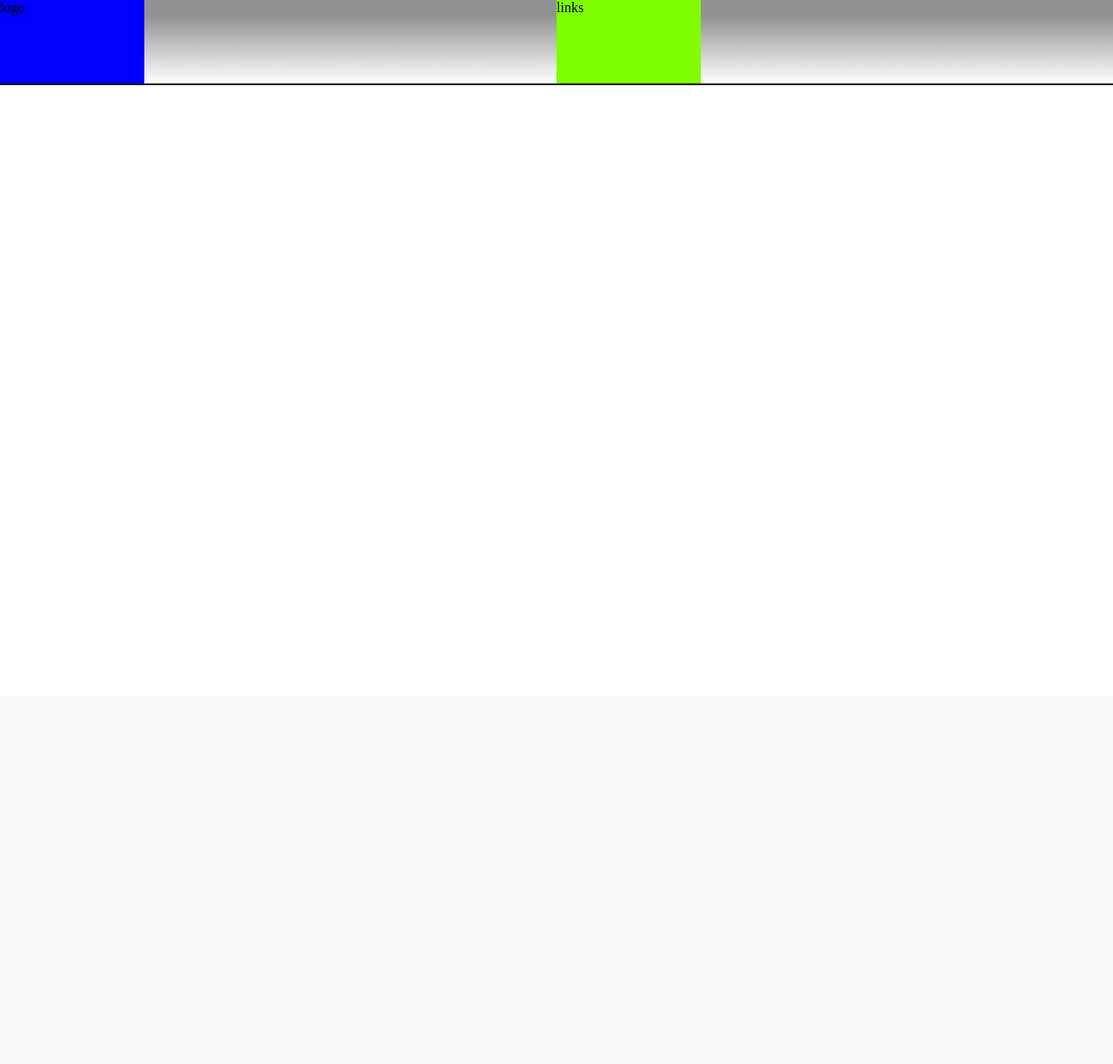
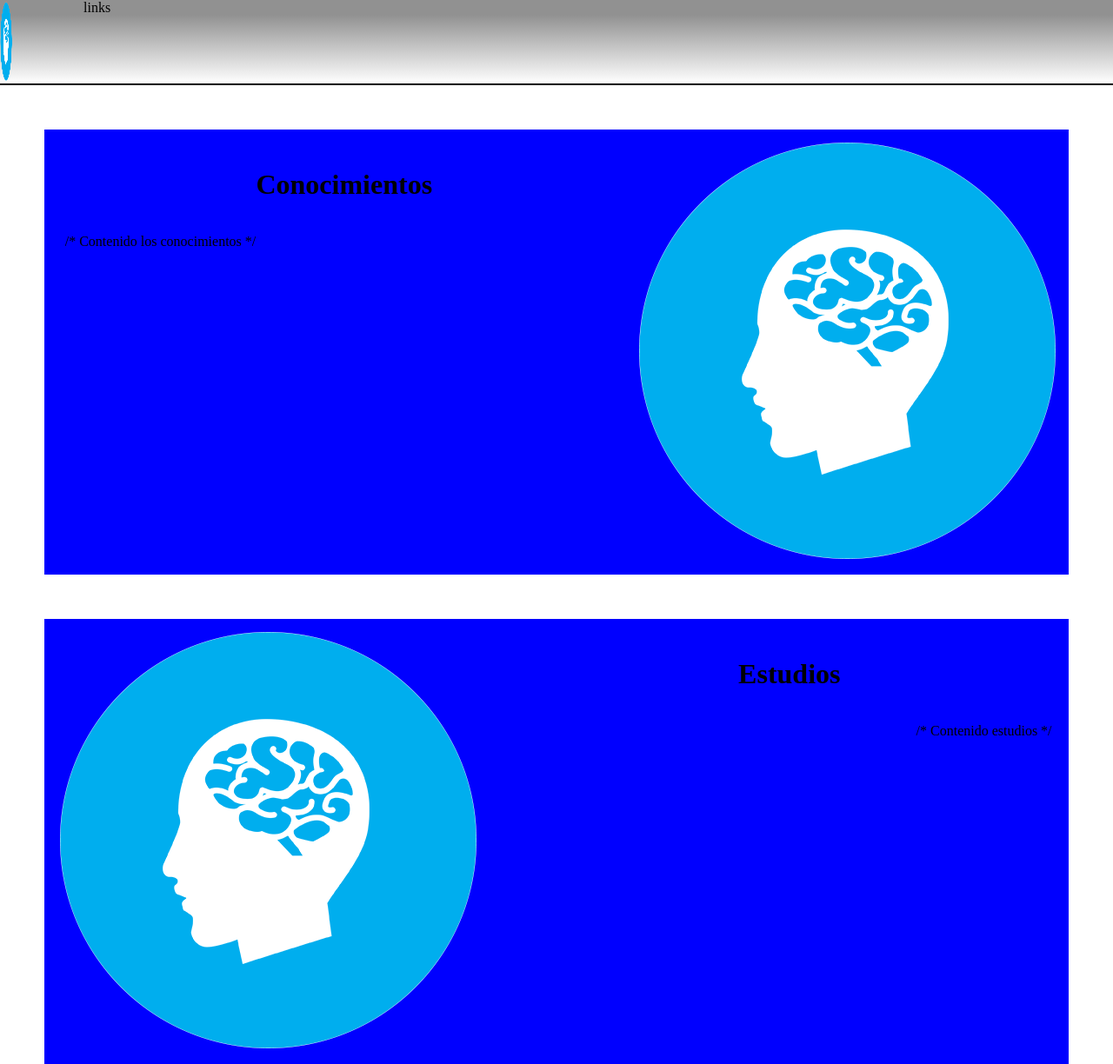
Before and after one commit to albertxx/portfolio, a PHP site: page /View/index.html in a window 1280 px wide. Shown: the whole page at 87% size. Before the commit the page ends 98 px from the top, so only its background shows below. Run offline with PHP 8.4, Linux system fonts and the light colour scheme.

Commit message:
Bloques de contenido establecidos

```diff
--- a/View/css/index.css
+++ b/View/css/index.css
@@ -15,15 +15,47 @@ header{
 
 /* Bloque del header que contiene el logo del portfolio */
 header .logo{
-    background-color: blue;
-    width: 13%;
     display: flex;
     justify-content: start;
 }
 
-/* Bloque del header que contiene los diferentes enlaces a las distintas secciones del portfolio */
-header .links{
-    background-color: chartreuse;
-    width: 13%;
-    margin: 0 auto;
+/* Imagen del logo */
+header .logo img{
+    width: 15%;
 }
+
+/* Bloque que contendra todo el contenido del porfolio */
+.contenido{
+    display: flex;
+    flex-direction: column;
+}
+
+/* Bloque que contendra la parte de los conocimientos informáticos */
+.contenido .bloqueContenido{
+    display: flex;
+    flex-direction: row;
+    justify-content: space-between;
+    margin: 4%;
+    background-color: blue;
+    margin-bottom: 0;
+}
+
+/* Bloque del texto en los conocimientos */
+.contenido .bloqueContenido .textoContenido{
+    display: flex;
+    flex-direction: column;
+    margin-top: 2%;
+    margin-left: 2%;
+    width: 70%;
+    height: 100%;
+}
+
+/* Título del bloque de los conocimientos */
+.contenido .bloqueContenido .textoContenido .titulo{
+    text-align: center;
+}
+
+.contenido .bloqueContenido .textoContenido .izquierda{
+    text-align: right;
+    margin-right: 3%;
+}
--- a/View/index.html
+++ b/View/index.html
@@ -9,8 +9,31 @@
 </head>
 <body>
     <header>
-        <div class="logo">logo</div>
+        <div class="logo">
+            <img src="../View/img/pngwing.com.png" alt="Logo portfolio">
+        </div>
         <div class="links">links</div>
     </header>
+
+    <div class="contenido">
+        <div class="bloqueContenido">
+            <div class="textoContenido">
+                <h1 class="titulo">Conocimientos</h1>
+                <p>/* Contenido los conocimientos */</p>
+            </div>
+            <img src="../View/img/pngwing.com.png" alt="">
+        </div>
+
+        <div class="bloqueContenido">
+            <img src="../View/img/pngwing.com.png" alt="">
+
+            <div class="textoContenido">
+                <h1 class="titulo">Estudios</h1>
+                <p class="izquierda">/* Contenido estudios */</p>
+            </div>
+        </div>
+
+    </div>
+
 </body>
 </html>
```
Also changed, not shown: View/img/pngwing.com.png (added).
